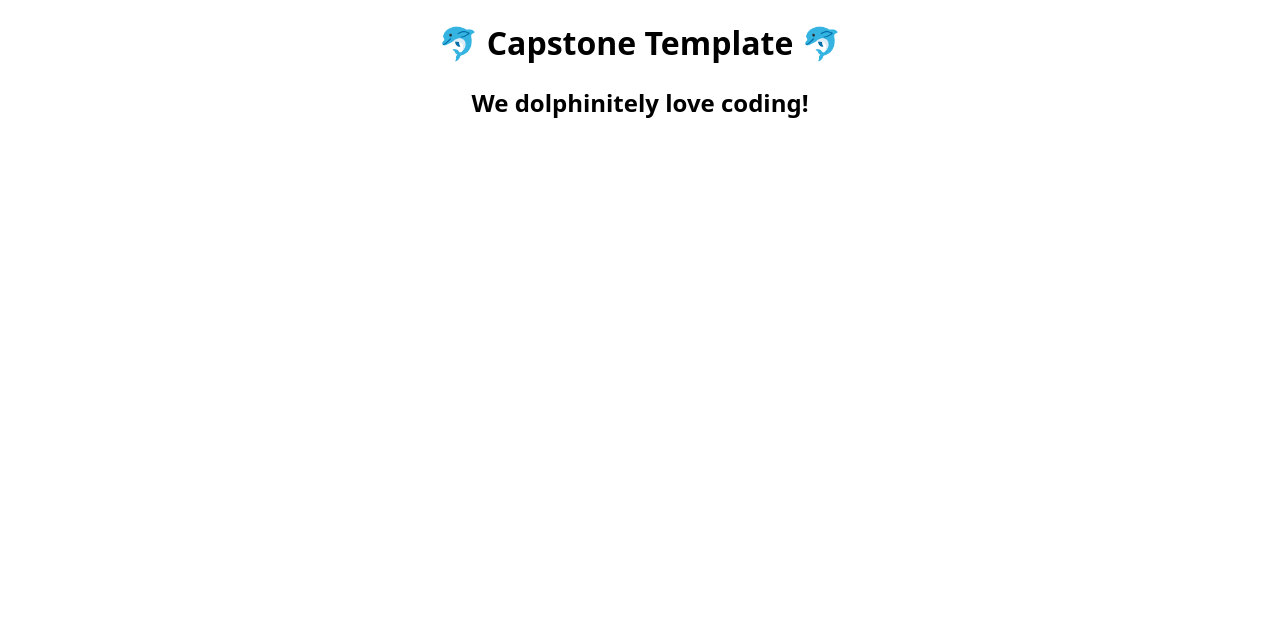
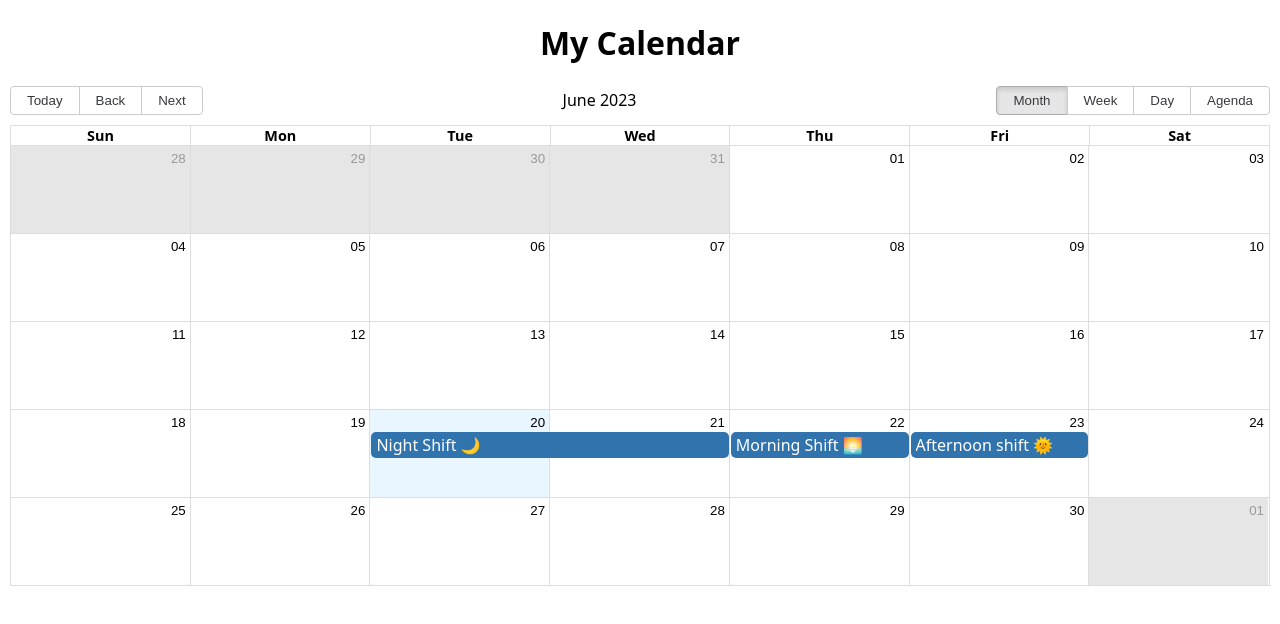
Before and after one commit to Katemuya/Capstone-Project, a Next.js app: page / in a window 1280 px wide. Shown: the top 624 px of the page. Built offline with nearby package versions, Linux system fonts and the light colour scheme.

Commit message:
import bigCalendar, Display it using the CalendarComponent

```diff
--- /dev/null
+++ b/components/Calendar/index.js
@@ -0,0 +1,40 @@
+import { Calendar as MyCalendar, dateFnsLocalizer } from "react-big-calendar";
+import format from "date-fns/format";
+import parse from "date-fns/parse";
+import startOfWeek from "date-fns/startOfWeek";
+import getDay from "date-fns/getDay";
+import addHours from "date-fns/addHours";
+import startOfDay from "date-fns/startOfDay";
+import "react-big-calendar/lib/css/react-big-calendar.css";
+import styled from "styled-components";
+
+const locales = {
+  "de-AT": require("date-fns/locale/de-AT"),
+};
+//set up localizer for date-fns
+const localizer = dateFnsLocalizer({
+  format,
+  parse,
+  startOfWeek,
+  getDay,
+  locales,
+  addHours,
+  startOfDay,
+});
+
+//Style MyCalendar
+const StyledMyCalendar = styled(MyCalendar)`
+  height: 500px;
+  margin: 10px;
+`;
+
+export default function Calendar({ events }) {
+  return (
+    <StyledMyCalendar
+      localizer={localizer}
+      events={events}
+      startAccessor="start"
+      endAccessor="end"
+    />
+  );
+}
--- /dev/null
+++ b/lib/db.js
@@ -0,0 +1,24 @@
+//Set up data for mock shifts
+const events = [
+  {
+    id: 0,
+    title: "Morning Shift 🌅",
+    start: new Date(2023, 5, 22, 6, 0), // year, month (0-based), day, hour, minute
+    end: new Date(2023, 5, 22, 13, 0),
+  },
+  {
+    id: 1,
+    title: "Afternoon shift 🌞",
+    start: new Date(2023, 5, 23, 13, 0),
+    end: new Date(2023, 5, 23, 20, 0),
+  },
+
+  {
+    id: 3,
+    title: "Night Shift 🌙",
+    allDay: true,
+    start: new Date(2023, 5, 20, 20, 0),
+    end: new Date(2023, 5, 21, 6, 0),
+  },
+];
+export default events;
--- a/package.json
+++ b/package.json
@@ -11,10 +11,14 @@
     "test:watch": "jest --watchAll"
   },
   "dependencies": {
+    "date-fns": "^2.30.0",
+    "date-fns-tz": "^2.0.0",
     "eslint": "8.35.0",
     "eslint-config-next": "13.2.3",
     "next": "13.2.3",
     "react": "18.2.0",
+    "react-big-calendar": "^1.8.1",
+    "react-date-picker": "^10.2.0",
     "react-dom": "18.2.0",
     "styled-components": "^5.3.8"
   },
--- a/pages/index.js
+++ b/pages/index.js
@@ -1,11 +1,14 @@
 import Heading from "../components/Heading";
-import SubHeading from "../components/SubHeading";
+// import SubHeading from "../components/SubHeading";
+import Calendar from "../components/Calendar";
+import events from "../lib/db";
 
 export default function Home() {
   return (
     <main>
-      <Heading>🐬 Capstone Template 🐬</Heading>
-      <SubHeading>We dolphinitely love coding!</SubHeading>
+      <Heading>My Calendar</Heading>
+      {/* <SubHeading></SubHeading> */}
+      <Calendar events={events} />
     </main>
   );
 }
```
Also changed, not shown: 1 other file (tests, documents, lock files or other folders).
